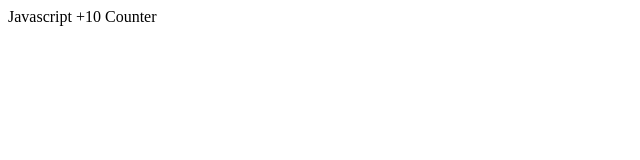
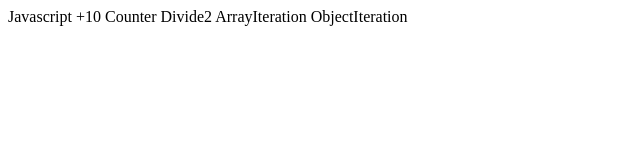
Before and after one commit to fang-w-shen/For-Loops, a plain HTML site: page index.html in a window 1280 px wide. Shown: the whole page, without its empty margins (0-640 px from the left). Drawn offline with Linux system fonts and the light colour scheme.

Commit message:
changed title

```diff
--- a/index.html
+++ b/index.html
@@ -5,7 +5,11 @@
 	</head>
 	<body>
 		<script src="for-loops.js"></script>
-		Javascript +10 Counter
+		Javascript
+		+10 Counter
+		Divide2
+		ArrayIteration
+		ObjectIteration
 		<script>
 		addten();
 		dividetwo();
```
